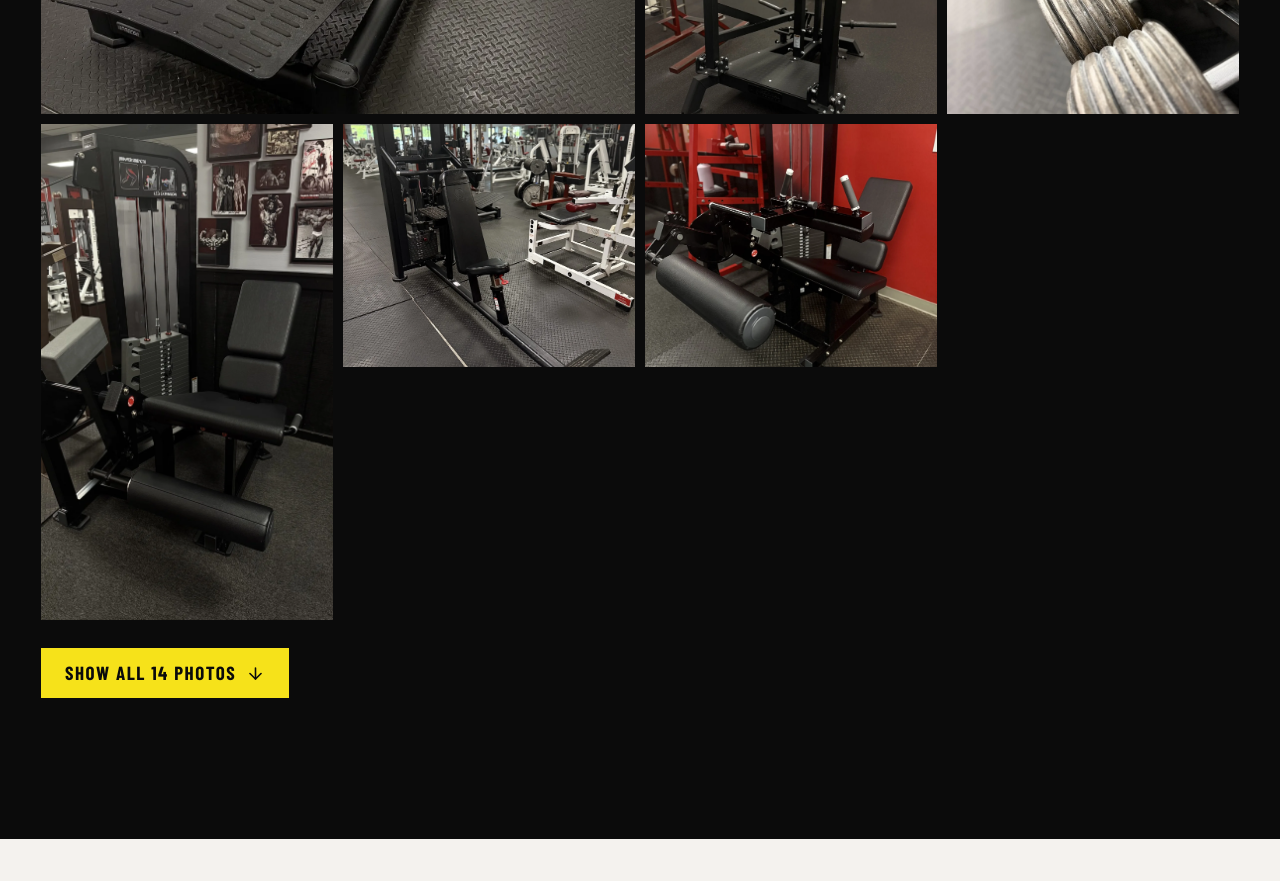
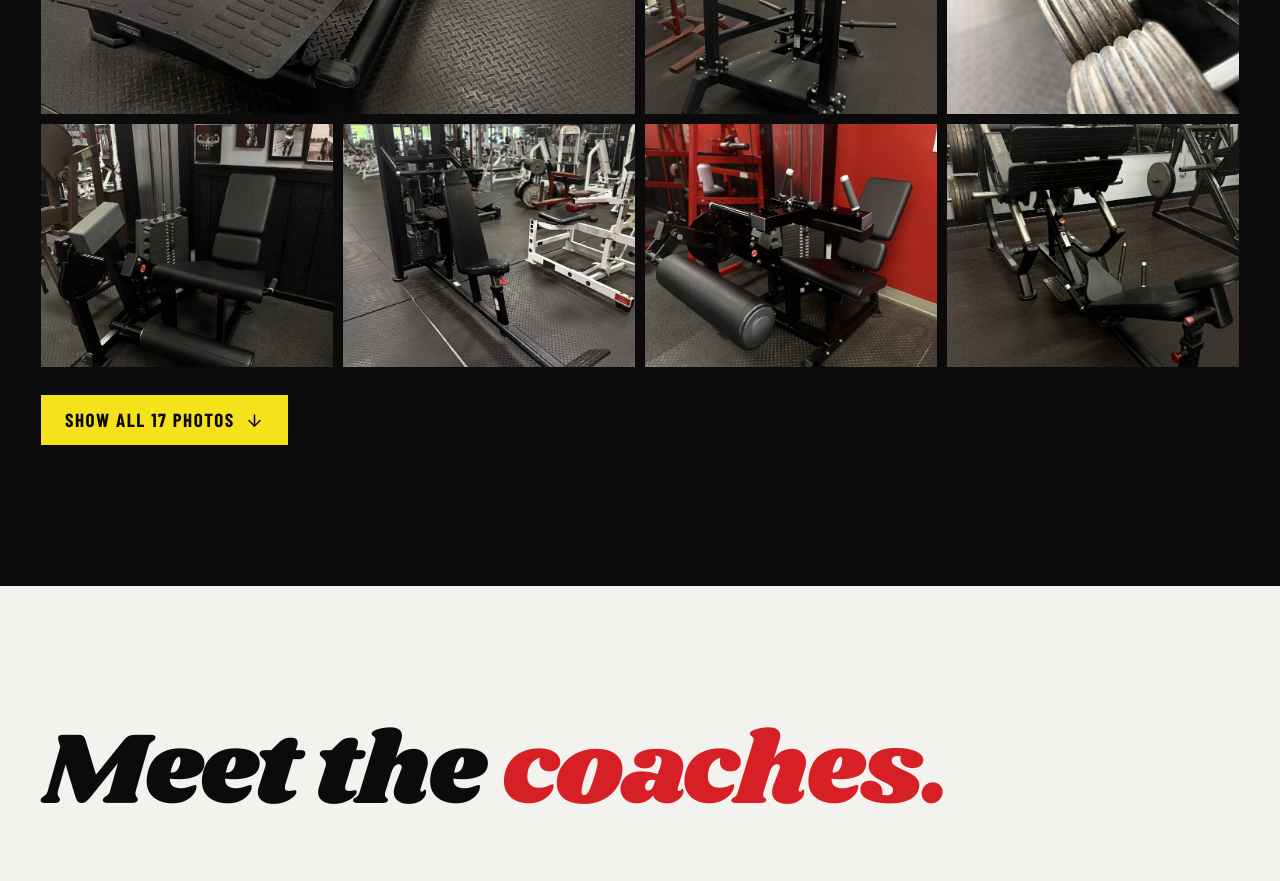
Before and after one commit to lwscaling/buckeyegym, a Next.js app: page / in a window 1280 px wide. Shown: the part 5380-6261 px from the top of the page. Built offline with nearby package versions, Linux system fonts and the light colour scheme.

Commit message:
Gallery: even grid with no gaps, 9 photos then 17 expanded
Co-Authored-By: Claude Opus 5.5 <noreply@anthropic.com>

```diff
--- a/app/globals.css
+++ b/app/globals.css
@@ -165,15 +165,13 @@ h2{font-family:var(--display);font-weight:400;line-height:.9;letter-spacing:-.02
 .spread__head{display:flex;justify-content:space-between;align-items:flex-end;gap:30px;margin-bottom:40px}
 .spread h2{font-size:clamp(52px,6.6vw,108px);max-width:12ch}
 .spread h2 span{color:var(--yellow)}
-.spread__grid{display:grid;grid-template-columns:repeat(4,minmax(0,1fr));grid-auto-rows:clamp(170px,19vw,300px);grid-auto-flow:dense;gap:10px}
+.spread__grid{display:grid;grid-template-columns:repeat(4,minmax(0,1fr));grid-auto-rows:clamp(170px,19vw,300px);gap:10px}
 .spread__item{position:relative;padding:0;border:0;background:#222;overflow:hidden;cursor:zoom-in}
 .spread__item img{width:100%;height:100%;object-fit:cover;transition:transform .6s var(--ease),filter .3s}
 .spread__item:hover img{transform:scale(1.05);filter:contrast(1.1)}
 .spread__item:nth-child(1){grid-column:span 2;grid-row:span 2}
-.spread__item:nth-child(6){grid-row:span 2}
-.spread__item:nth-child(n+9){display:none}
-.spread__grid.is-all .spread__item:nth-child(n+9){display:block}
-.spread__grid.is-all .spread__item:nth-child(11){grid-column:span 2;grid-row:span 2}
+.spread__item:nth-child(n+10){display:none}
+.spread__grid.is-all .spread__item:nth-child(n+10){display:block}
 .spread__more{margin-top:28px}
 
 .lightbox{position:fixed;z-index:80;inset:0;display:grid;grid-template-columns:auto minmax(0,1fr) auto;align-items:center;gap:16px;padding:60px 20px 20px;background:rgba(8,8,8,.96)}
@@ -278,7 +276,6 @@ h2{font-family:var(--display);font-weight:400;line-height:.9;letter-spacing:-.02
   .iron__list li{grid-template-columns:1fr;gap:4px}
   .rates__head,.letters__head,.spread__head{flex-direction:column;align-items:flex-start}
   .spread__grid{grid-template-columns:repeat(2,minmax(0,1fr));grid-auto-rows:44vw}
-  .spread__item:nth-child(6){grid-row:auto}
   .coaches__grid{grid-template-columns:minmax(0,1fr);gap:50px}
   .visit__grid{grid-template-columns:minmax(0,1fr)}
   .visit__block+.visit__block{padding-left:0;border-left:0;border-top:1px solid rgba(0,0,0,.35);margin-top:28px}
--- a/app/page.tsx
+++ b/app/page.tsx
@@ -29,6 +29,9 @@ const gallery: { src: string; alt: string; w?: number; h?: number }[] = [
   { src: "4c14091987713d60.webp", alt: "Black machine frame by the mirrors" },
   { src: "35909c57bf2c49d1.jpeg", w: 750, h: 494, alt: "The weight floor with physique posters on the wall" },
   { src: "c855c425fc1e0d1f.jpeg", w: 750, h: 496, alt: "Red-walled training area with racks and platforms" },
+  { src: "b9a67ea05ad3adba.jpeg", w: 1320, h: 875, alt: "Rows of dumbbells on the rack" },
+  { src: "8147990525c8681d.webp", alt: "A 190 lb dumbbell on the diamond-plate floor" },
+  { src: "5ea8f1fda7527042.webp", w: 2560, h: 1749, alt: "The hand-drawn Mr. Olympia mural above the weight floor" },
 ];
 
 const letters = [
```
